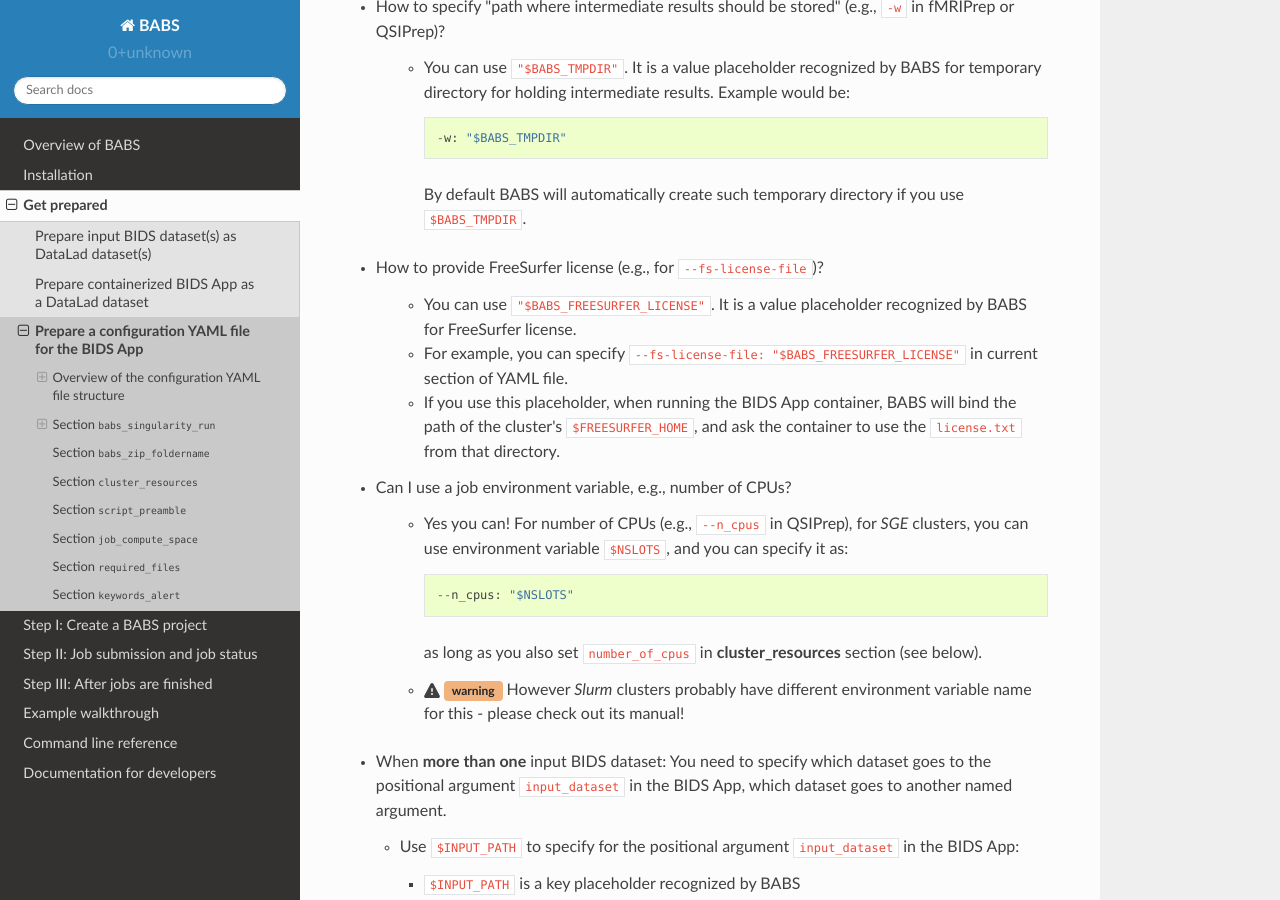
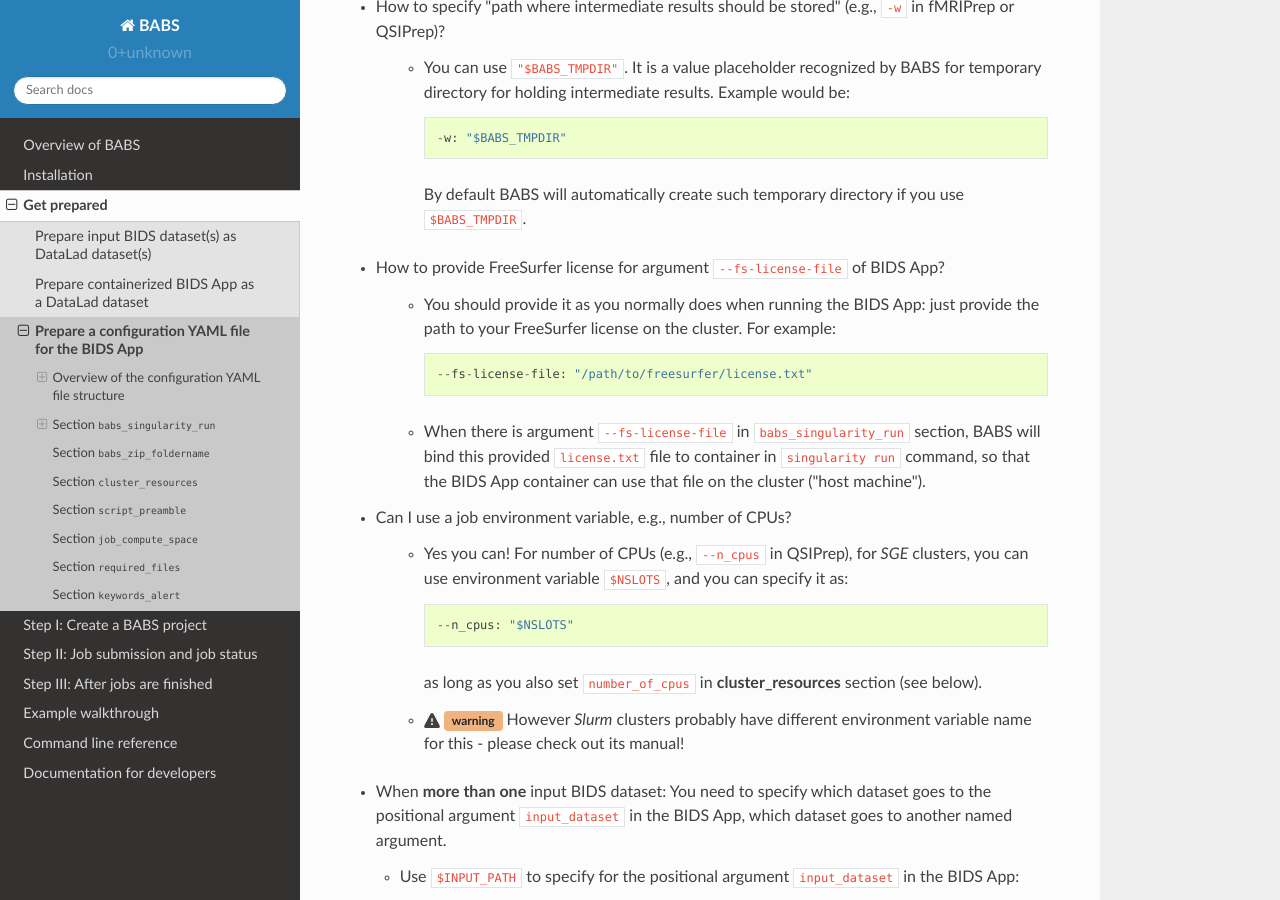
Before and after one commit to PennLINC/babs, a Sphinx documentation site: the page built from docs/source/preparation_config_yaml_file.rst, in a window 1280 px wide and 900 px high, scrolled down 4465 px. Built offline with Sphinx 7.4.7 and the Read the Docs theme 2.0.0, drawn with Linux system fonts in a browser that asks for light colours; some of the changed text lies outside the part shown.

Commit message:
update pytest and all yaml files re: --fs-license-file; update docs of yaml prep

```diff
--- a/docs/source/preparation_config_yaml_file.rst
+++ b/docs/source/preparation_config_yaml_file.rst
@@ -86,7 +86,7 @@ Below is example section **babs_singularity_run** for ``fMRIPrep``::
         -w: "$BABS_TMPDIR"   # this is a placeholder for temporary workspace
         --n_cpus: '1'
         --stop-on-first-crash: ""   # argument without value
-        --fs-license-file: "$BABS_FREESURFER_LICENSE" # this is a placeholder.
+        --fs-license-file: "/path/to/freesurfer/license.txt"
         --skip-bids-validation: Null  # Null or NULL is also a placeholder for argument without value
         --output-spaces: MNI152NLin6Asym:res-2
         --force-bbr: ""
@@ -197,13 +197,17 @@ Advanced - Manual of writing section ``babs_singularity_run``
 
 .. developer's note: it will be changed ``-w ${PWD}/.git/tmp/wkdir`` - see the example above.
 
-* How to provide FreeSurfer license (e.g., for ``--fs-license-file``)?
+* How to provide FreeSurfer license for argument ``--fs-license-file`` of BIDS App?
 
-    * You can use ``"$BABS_FREESURFER_LICENSE"``. It is a value placeholder recognized by BABS for FreeSurfer license.
-    * For example, you can specify ``--fs-license-file: "$BABS_FREESURFER_LICENSE"`` in current section of YAML file.
-    * If you use this placeholder, when running the BIDS App container,
-      BABS will bind the path of the cluster's ``$FREESURFER_HOME``,
-      and ask the container to use the ``license.txt`` from that directory.
+    * You should provide it as you normally does when running the BIDS App:
+      just provide the path to your FreeSurfer license on the cluster.
+      For example::
+
+        --fs-license-file: "/path/to/freesurfer/license.txt"
+
+    * When there is argument ``--fs-license-file`` in ``babs_singularity_run`` section,
+      BABS will bind this provided ``license.txt`` file to container in ``singularity run`` command, so that
+      the BIDS App container can use that file on the cluster ("host machine").
 
 * Can I use a job environment variable, e.g., number of CPUs?
 
```
Also changed, not shown: 7 other files.
